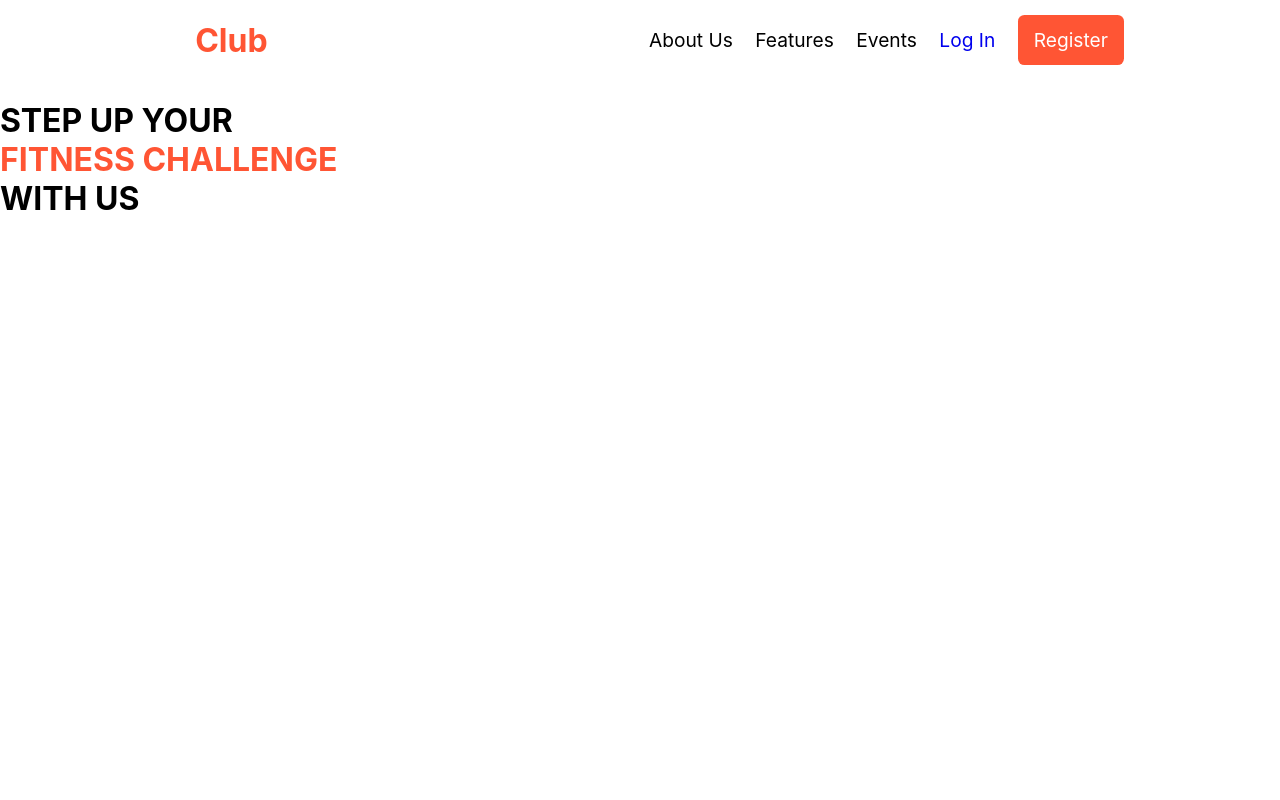
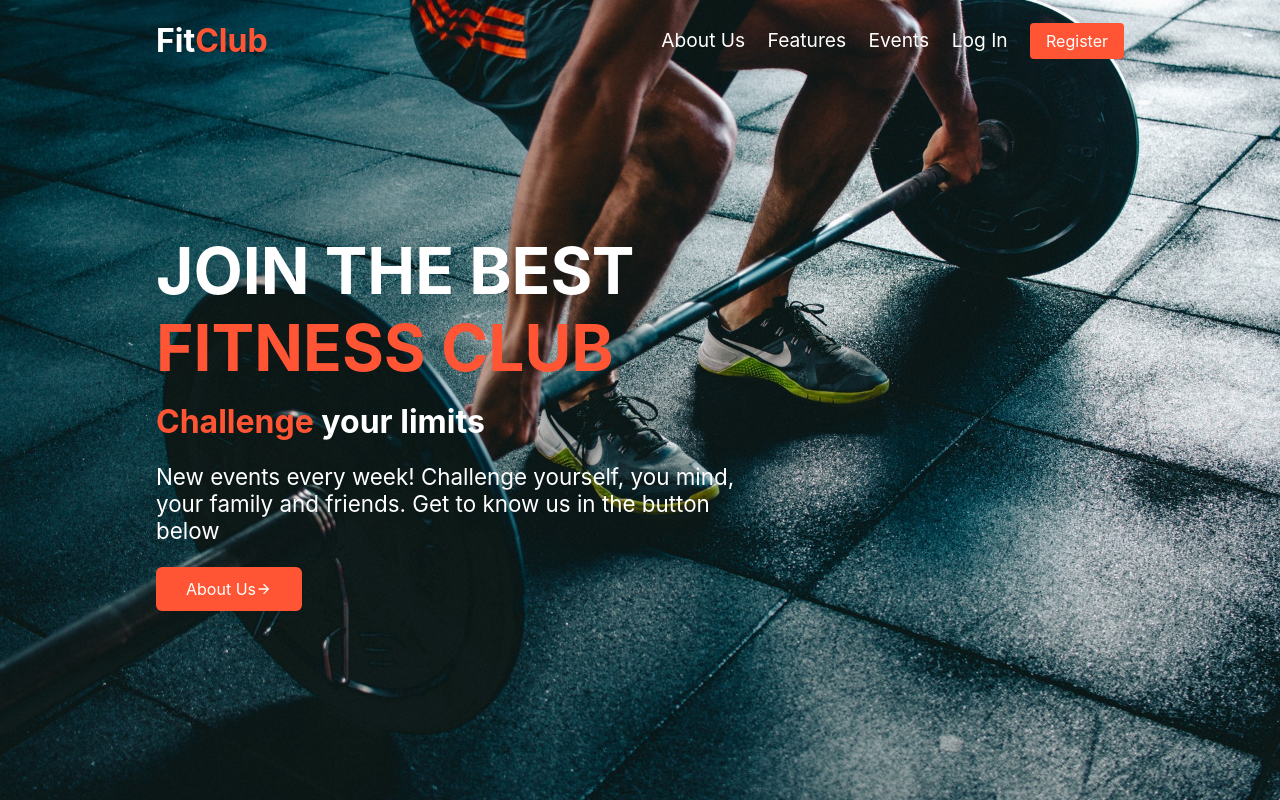
Before and after one commit to josh231101/FitnessClub, a React (Create React App) app in the folder frontend/: page / in a window 1280 px wide. Built offline with nearby package versions, Linux system fonts and the light colour scheme.

Commit message:
Style herosection

```diff
--- /dev/null
+++ b/frontend/src/components/HeroSection/HeroComponents.css
@@ -0,0 +1,74 @@
+header {
+  background-image: url(../../images/bg_header.jpg);
+  height: 100vh;
+  background-position: center center;
+  background-repeat: no-repeat;
+  background-size: cover;
+  color: white;
+  display: flex;
+  align-items: center;
+  z-index: 1;
+  animation: fadeIn 1s;
+}
+.mainHeader__wrapper {
+  max-width: 968px;
+  width: 100%;
+  margin-right: auto;
+  margin-left: auto;
+  display: grid;
+  grid-template-columns: repeat(10, 1fr);
+  grid-column-gap: 0;
+}
+.mainHeader__wrapper__grid {
+  grid-column: 1 / span 6;
+}
+
+.mainHeader__wrapper__grid__text {
+  font-size: 4rem;
+  margin-bottom: 1rem;
+}
+.mainHeader__wrapper h3 {
+  font-size: 2rem;
+  margin: 0;
+}
+.mainHeader__wrapper p {
+  font-size: 1.4rem;
+}
+.mainHeader__wrapper__grid__btn {
+  border-radius: 6px;
+  background: var(--global-company-color);
+  white-space: nowrap;
+  width: fit-content;
+  padding: 12px 30px;
+  color: white;
+  font-size: 1rem;
+  outline: none;
+  border: none;
+  cursor: pointer;
+  display: flex;
+  justify-content: center;
+  align-items: center;
+  transition: all 0.2s ease-in-out;
+  z-index: 10;
+}
+.mainHeader__wrapper__grid__btn:hover {
+  transition: all 0.2s ease-in-out;
+  box-shadow: 0 0 6px rgba(255, 85, 52, 0.9);
+  transform: scale(1.02);
+}
+@media screen and (max-width: 968px) {
+  .mainHeader__wrapper__grid {
+    grid-column: 1 / span 10;
+  }
+  .mainHeader__wrapper__grid__text {
+    font-size: 2rem;
+    margin-bottom: 1rem;
+  }
+  .mainHeader__wrapper h3 {
+    font-size: 1.4rem;
+    margin: 0;
+  }
+  .mainHeader__wrapper p {
+    font-size: 1rem;
+  }
+}
--- /dev/null
+++ b/frontend/src/components/HeroSection/index.js
@@ -0,0 +1,30 @@
+import React from "react";
+import "./HeroComponents.css";
+import { MdArrowForward } from "react-icons/md";
+import { Link as LinkS } from "react-scroll";
+const HeroSection = () => {
+  return (
+    <header className="mainHeader">
+      <div className="mainHeader__wrapper">
+        <div className="mainHeader__wrapper__grid">
+          <h1 className="mainHeader__wrapper__grid__text">
+            JOIN THE BEST
+            <span> FITNESS CLUB</span>
+          </h1>
+          <h3>
+            <span>Challenge</span> your limits
+          </h3>
+          <p>
+            New events every week! Challenge yourself, you mind, your family and
+            friends. Get to know us in the button below
+          </p>
+          <LinkS className="mainHeader__wrapper__grid__btn">
+            About Us <MdArrowForward />
+          </LinkS>
+        </div>
+      </div>
+    </header>
+  );
+};
+
+export default HeroSection;
--- a/frontend/src/components/Navbar/NavbarElements.css
+++ b/frontend/src/components/Navbar/NavbarElements.css
@@ -9,7 +9,10 @@
   transition: all 1s ease-in-out;
   animation: fadeIn 1000ms;
   position: sticky;
+  top: 0;
   background-color: transparent;
+  margin-top: -80px;
+  z-index: 100;
 }
 .navbar__title {
   font-size: 2rem;
@@ -26,17 +29,24 @@ span {
   text-decoration: none;
   font-size: 1.2rem;
   cursor: pointer;
+  color: #fff;
 }
 .navbar__links a:hover {
-  color: red;
+  color: var(--global-company-color);
 }
 
 .navbar__links a:last-of-type {
-  margin-right: 0;
-  padding: 0.8rem 1rem;
-  background-color: var(--global-company-color);
-  border-radius: 0.4rem;
+  border-radius: 4px;
+  background: var(--global-company-color);
+  width: fit-content;
+  padding: 8px 16px;
   color: white;
+  font-size: 1rem;
+  outline: none;
+  border: none;
+  cursor: pointer;
+  transition: all 0.2s ease-in-out;
+  z-index: 10;
 }
 
 /*Animations*/
--- a/frontend/src/pages/Home/index.js
+++ b/frontend/src/pages/Home/index.js
@@ -1,22 +1,11 @@
 import React from "react";
-import { Link as LinkR } from "react-router-dom";
-import { Link as LinkS } from "react-scroll";
+import HeroSection from "../../components/HeroSection";
 import Navbar from "../../components/Navbar";
 const Home = () => {
   return (
     <>
       <Navbar />
-      <header class="mainHeader">
-        <div class="mainHeader__wrapper">
-          <h1>
-            STEP UP YOUR
-            <br />
-            <span>FITNESS CHALLENGE</span>
-            <br />
-            WITH US
-          </h1>
-        </div>
-      </header>
+      <HeroSection />
     </>
   );
 };
```
